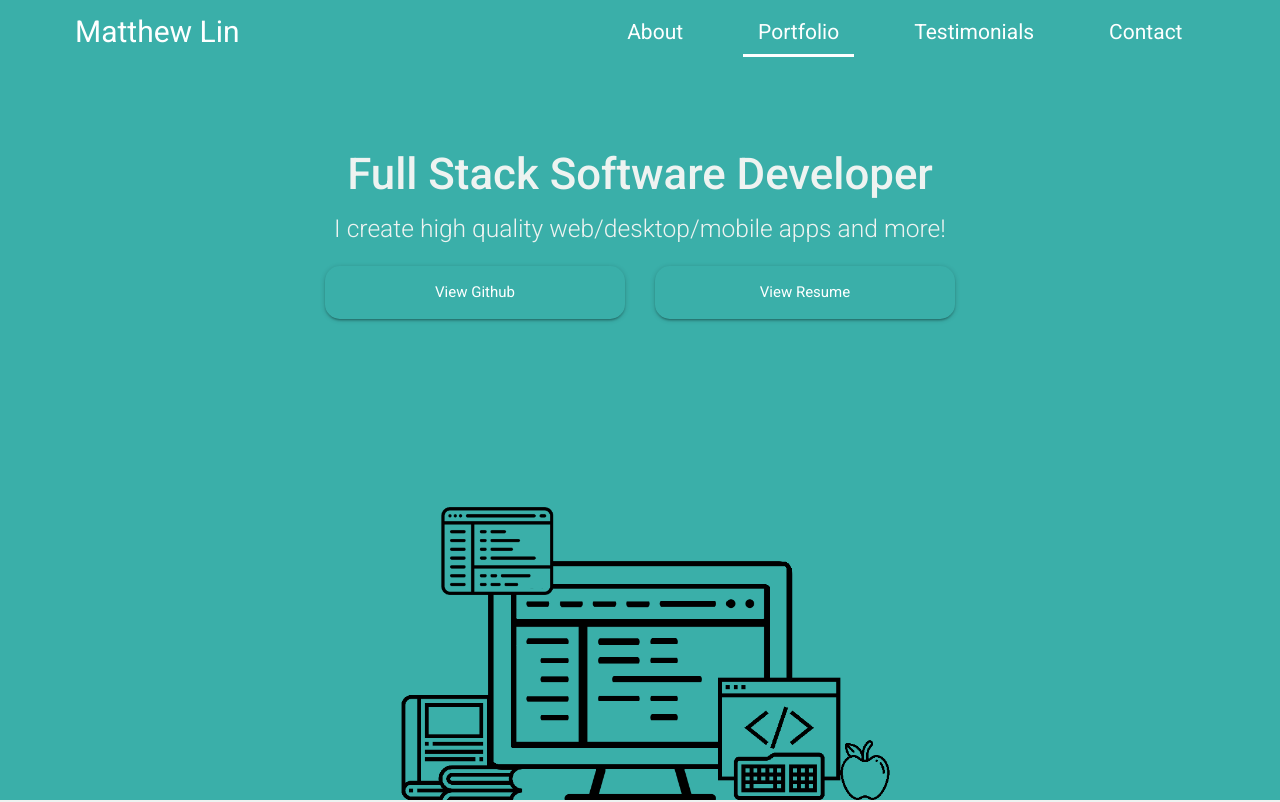
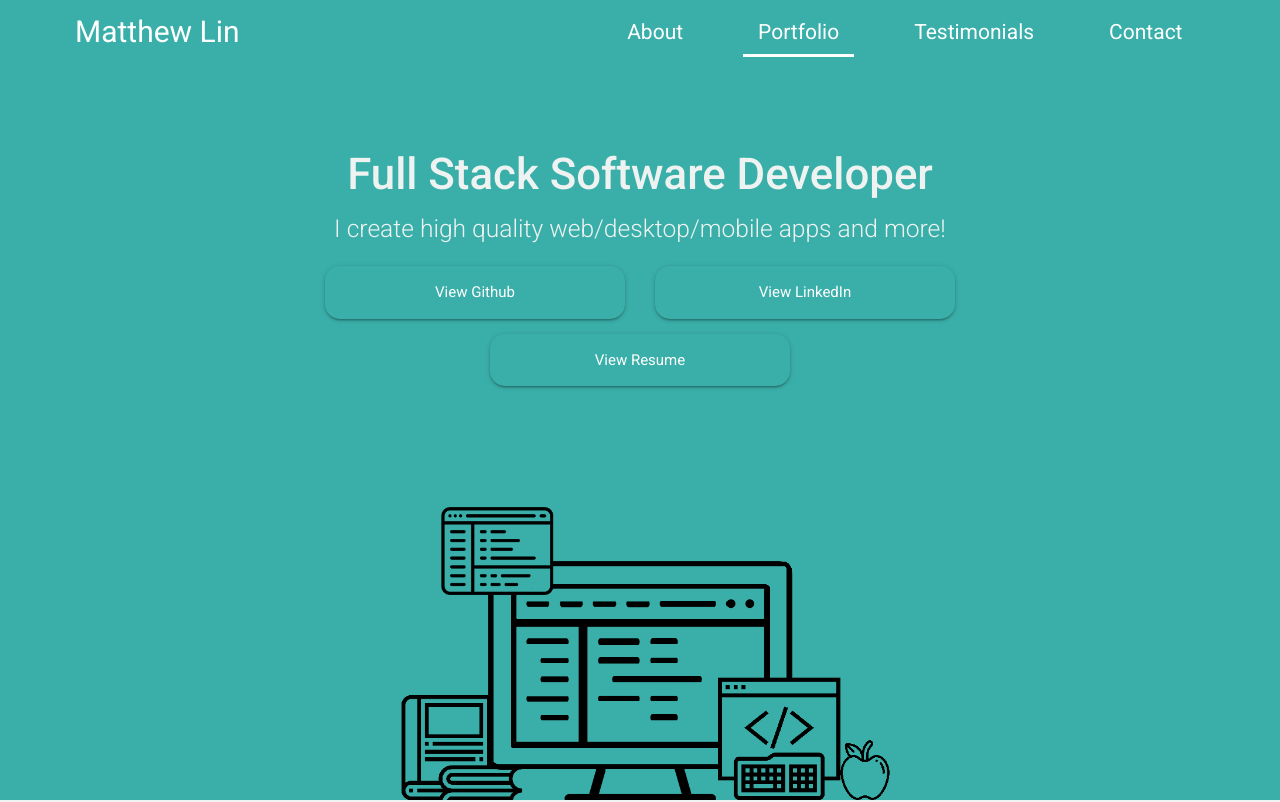
Before and after one commit to matthew-plusprogramming/matthewlin.dev, a React (Create React App) app: page / in a window 1280 px wide. Shown: the top 802 px of the page. Built offline with nearby package versions, Linux system fonts and the light colour scheme.

Commit message:
:lipstick: Added 'View LinkedIn' button to portfolio page

```diff
--- a/src/Portfolio.js
+++ b/src/Portfolio.js
@@ -24,19 +24,31 @@ const Portfolio = () => {
               I create high quality web/desktop/mobile apps and more!
             </h5>
           </div>
-          <div className="flex-row center">
+          <div className="flex-row center bottom-margin">
             <a
               href="https://github.com/matthew-plusprogramming"
               target="_blank"
               rel="noopener noreferrer"
-              className="button waves-effect waves-light z-depth-1 fixed-width-button">
+              className="button waves-effect waves-light z-depth-1 fixed-width-button"
+            >
               View Github
             </a>
+            <a
+              href={'https://linkedin.com/in/matthewlin-sd'}
+              target="_blank"
+              rel="noopener noreferrer"
+              className="button waves-effect waves-light z-depth-1 fixed-width-button"
+            >
+              View LinkedIn
+            </a>
+          </div>
+          <div className="flex-row center">
             <a
               href={resume}
               target="_blank"
               rel="noopener noreferrer"
-              className="button waves-effect waves-light z-depth-1 fixed-width-button">
+              className="button waves-effect waves-light z-depth-1 fixed-width-button"
+            >
               View Resume
             </a>
           </div>
```
